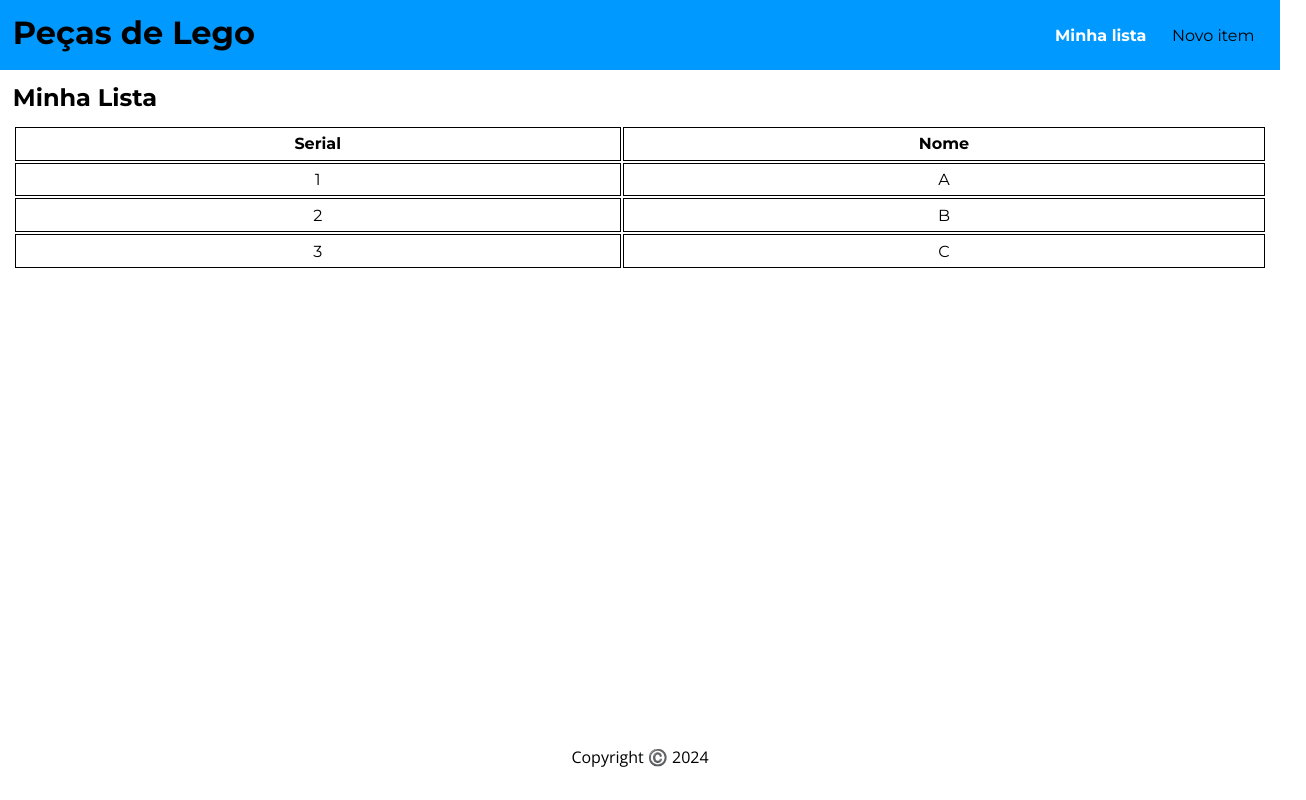
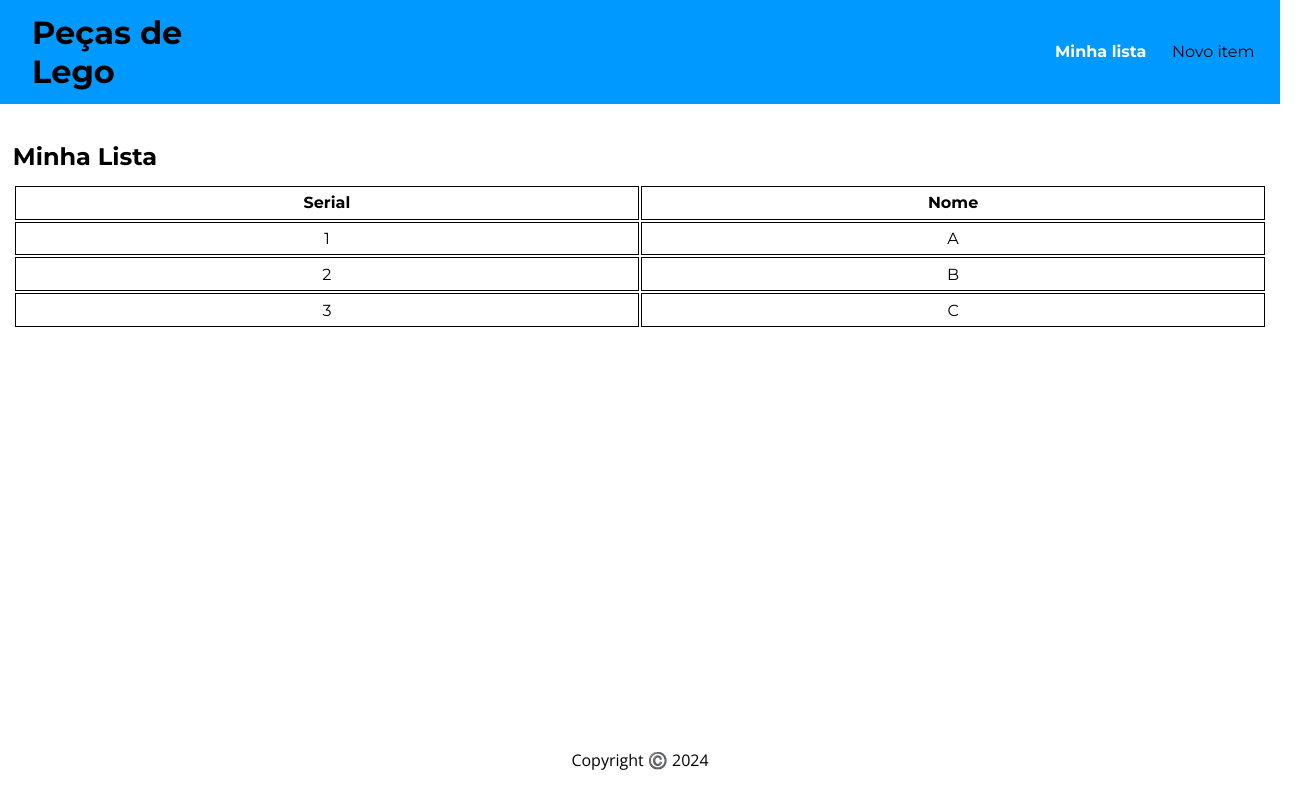
Before and after one commit to Humba01/tecnologias-web-ccodm3a-praticaav1, a plain HTML site: page index.html in a window 1280 px wide. Both pictures are taken after a click on the item "Minha lista". Shown: the whole page, 1306 px wide, since content can reach past the window. Drawn offline with nearby package versions, Linux system fonts and the light colour scheme.

Commit message:
Arrumando bugs no código vigente

```diff
--- a/src/css/estilos.css
+++ b/src/css/estilos.css
@@ -21,6 +21,7 @@
   display: flex;
   flex: 1;
   padding: 1vw;
+  padding-left: 2.5vw;
 }
 
 .pagina_cabecalho nav {
@@ -71,31 +72,35 @@
   display: flex;
   flex: 10;
   flex-direction: column;
-  width: 100%;
+  width: 100vw;
 }
 
 .pagina_corpo section {
   display: flex;
   padding: 1vw;
   flex-wrap: wrap;
+  width: 100%;
 }
 
 .pagina_corpo section h2 {
   display: flex;
   font-family: "Montserrat", sans-serif;
   width: 100%;
+  margin-top: 2vw;
 }
 
 table {
   font-family: "Montserrat", sans-serif;
   margin-top: 1vw;
-  width: 100%;
+  width: 98%;
+  text-wrap: wrap;
 }
 
 td, th {
   text-align: center;
   padding: 0.5vw;
   border: 1px solid black;
+  width: 50%;
 }
 
 label, input {
```
